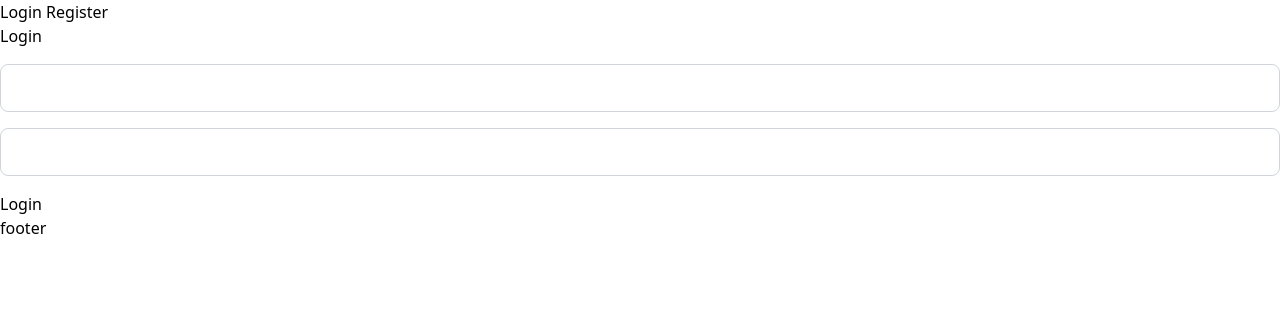
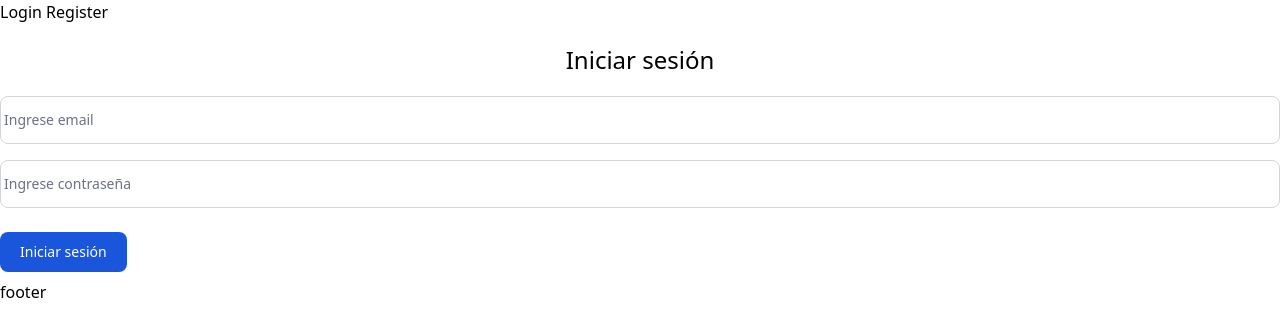
Before and after one commit to evans2919/react-firebase-fullstack-app, a React (Vite) app: page /login in a window 1280 px wide. Shown: the top 336 px of the page. Built offline with nearby package versions, Linux system fonts and the light colour scheme; no server answers.

Commit message:
Add title & defaultButton components

```diff
--- a/src/pages/Login.jsx
+++ b/src/pages/Login.jsx
@@ -5,6 +5,8 @@ import FormInput from "../components/FormInput";
 import FormError from "../components/utils/FormError";
 import { FirebaseErrors } from "../components/utils/FirebaseErrors";
 import { FormValidations } from "../components/utils/FormValidations";
+import Title from "../components/utils/Title";
+import DefaultButton from "../components/utils/DefaultButton";
 
 const Login = () => {
     const { loginUser } = useUserContext();
@@ -30,21 +32,23 @@ const Login = () => {
 
     return (
         <>
-            <h1>Login</h1>
+            <Title title="Iniciar sesión" />
             <form onSubmit={handleSubmit(onSubmit)}>
                 <FormInput
+                    error={errors.email}
                     type="email"
-                    placeholder="Ingrese email"
+                    label="Ingrese email"
                     {...register("email", {
                         required,
                         pattern: patternEmail,
                     })}
                 />
-                {errors.email && <FormError errors={errors.email.message} />}
+                <FormError errors={errors.email} />
 
                 <FormInput
+                    error={errors.password}
                     type="password"
-                    placeholder="Ingrese contraseña"
+                    label="Ingrese contraseña"
                     {...register("password", {
                         minLength: validateMinLength(6, "Mínimo 6 caracteres"),
                         validate: {
@@ -52,11 +56,10 @@ const Login = () => {
                         },
                     })}
                 />
-                {errors.password && (
-                    <FormError errors={errors.password.message} />
-                )}
 
-                <button type="submit">Login</button>
+                <FormError errors={errors.password} />
+
+                <DefaultButton buttonTitle="Iniciar sesión" type="submit" />
             </form>
         </>
     );
```
